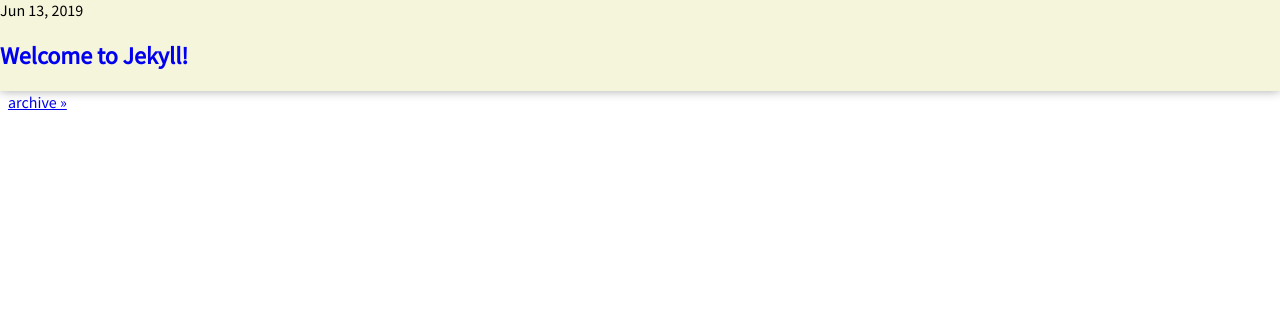
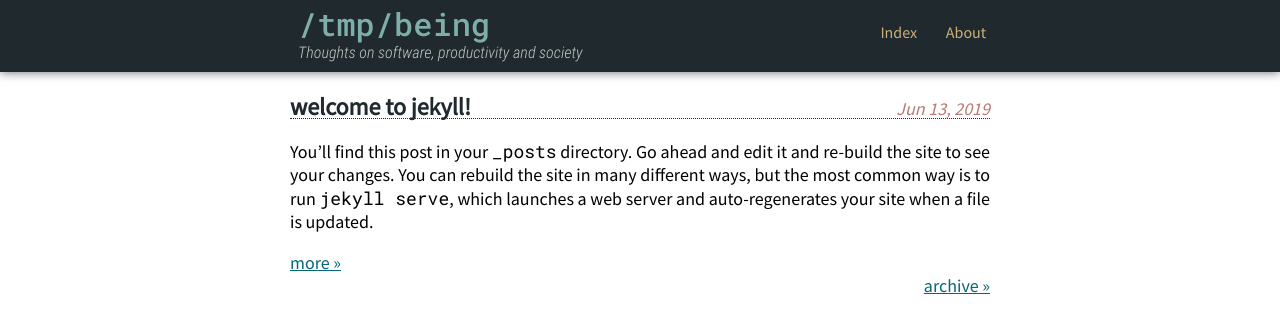
Before and after one commit to tmpbeing/tmpbeing, a Jekyll site: the page built from index.html, in a window 1280 px wide. Shown: the top 333 px of the page. Built offline with Jekyll 4.4.1, drawn with Linux system fonts in a browser that asks for light colours.

Commit message:
Updated style

```diff
--- a/css/style.css
+++ b/css/style.css
@@ -1,60 +1,72 @@
 @font-face {
-  font-family: "SourceSansPro";
+  font-family: SourceSansPro;
   src: url(source-sans-pro.woff) format("woff");
 }
 
 @font-face {
-  font-family: "Roboto Mono";
+  font-family: Roboto Mono;
   font-weight: 500;
   src: url(roboto-mono-500.woff) format("woff");
 }
 
 @font-face {
-  font-family: "Roboto Condensed";
+  font-family: Roboto Mono;
+  font-weight: 400;
+  src: url(roboto-mono-regular.woff) format("woff");
+}
+
+@font-face {
+  font-family: Roboto Condensed;
   font-style: italic;
   font-weight: 300;
   src: url(roboto-condensed-300italic.woff) format("woff");
 }
 
 body {
-  font-family: "SourceSansPro", sans-serif;
+  font-family: SourceSansPro, sans-serif;
 }
 
 /* Header */
 
-header {
+.page-header {
   position: absolute;
   width: 100%;
   top: 0;
   left: 0;
-  background-color: Beige;
-  box-shadow: 0 0 10px DarkGrey;
+  background-color: #20292d;
+  box-shadow: 0 0 10px #606778;
 }
 
-header a {
+.page-header a {
   text-decoration: none;
+  color: ;
 }
 
-header div.content {
+.page-header div.content {
   position: relative;
   margin-left: auto;
   margin-right: auto;
   padding-left: 1rem;
   height: 4rem;
   max-width: 700px;
+  color: #c5c8c6;
 }
 
-header .site-name {
+.page-header .site-name {
   line-height: 1;
   position: static;
   display: block;
-  font-family: Roboto Mono;
+  font-family: Roboto Mono, monospace;
   font-weight: 500;
   margin-bottom: 0;
   margin-top: 0.5rem;
 }
 
-header .site-description {
+.page-header .site-name a {
+  color: #7daea9;
+}
+
+.page-header .site-description {
   margin-top: 0.2rem;
   font-size: 16px;
   font-family: Roboto Condensed;
@@ -62,7 +74,7 @@
   font-weight: 300;
 }
 
-header nav {
+.page-header nav {
   position: absolute;
   display: block;
   right: 0;
@@ -70,14 +82,14 @@
   font-size: 16px;
 }
 
-header nav ul {
+.page-header nav ul {
   margin: 0;
   padding: 0;
   line-height: 1;
   text-align: right;
 }
 
-header nav ul li {
+.page-header nav ul li {
   list-style-type: none;
   display: inline-block;
   height: 1.5rem;
@@ -85,31 +97,163 @@
   text-align: center;
 }
 
+.page-header nav ul li a {
+  color: #cbb079;
+}
+
 /* Main */
 
 main {
   display: block;
   text-align: justify;
+  margin: 6rem auto 0 auto;
+  max-width: 700px;
+  font-size: 18px;
 }
 
-/* Rules for small screens */
+main a:visited {
+  color: #8f3f71;
+}
 
+main a:link {
+  color: #076678;
+}
+
+/* Article header */
+
+.article-header {
+  line-height: 22px;
+}
+
+.article-header h1 {
+  color: #2e3440;
+  font-size: 24px;
+  text-transform: lowercase;
+  text-align: left;
+  border-bottom: 1px dotted #20292d;
+}
+
+.article-header a:link,
+.article-header a:hover,
+.article-header a:visited {
+  text-decoration: none;
+  color: #20292d;
+}
+
+.article-header time {
+  margin-top: 2px;
+  float: right;
+  font-style: italic;
+  color: #b77a76;
+  /* color: #343d41; */
+}
+
+/* Article code display */
+
+main article code {
+  font-family: Roboto Mono;
+}
+
+main article pre {
+  padding: 0.5em;
+  line-height: 1.2;
+  border: 1px solid #d5c4a1;
+}
+
+/* Article navigation section */
+
+nav .prev-article {
+  text-align: left;
+}
+
+nav .next-article {
+  text-align: right;
+}
+
+nav .prev-article:before {
+  content: "«";
+  margin-right: 0.5rem;
+}
+
+nav .next-article:after {
+  content: "»";
+  margin-left: 0.5rem;
+}
+
+.more {
+  display: block;
+}
+
+.archive {
+  display: block;
+  text-align: right;
+}
+
+/* Article tags */
+article ul.tags {
+  display: block;
+  text-align: right;
+}
+
+article ul.tags:before {
+  content: "tags [";
+}
+
+article ul.tags:after {
+  content: "]";
+}
+
+article ul.tags li {
+  display: inline-block;
+  list-style-type: none;
+  margin: 0 0.25em;
+}
+
+/* Index specifics */
+.index h1 {
+  text-align: center;
+}
+
+.index ul li {
+  list-style-type: none;
+}
+
+.index ul li time {
+  color: #919176;
+  margin-right: 0.2rem;
+}
+
+/* Error */
+.error {
+  margin: 10px auto;
+  max-width: 600px;
+  text-align: center;
+}
+
+.error .h1 {
+  font-size: 4em;
+  line-height: 1;
+  letter-spacing: -1px;
+  margin: 30px 0;
+}
+
+/* Responsiveness */
 @media screen and (max-width: 399px) {
-  header .site-name {
+  .page-header .site-name {
     text-align: center;
   }
 
-  header .site-description {
+  .page-header .site-description {
     display: none;
   }
 
-  header nav {
+  .page-header nav {
     position: static;
     text-align: center;
     margin-top: 0.2rem;
   }
 
-  header nav ul {
+  .page-header nav ul {
     display: inline-block;
     margin: auto;
   }
```
